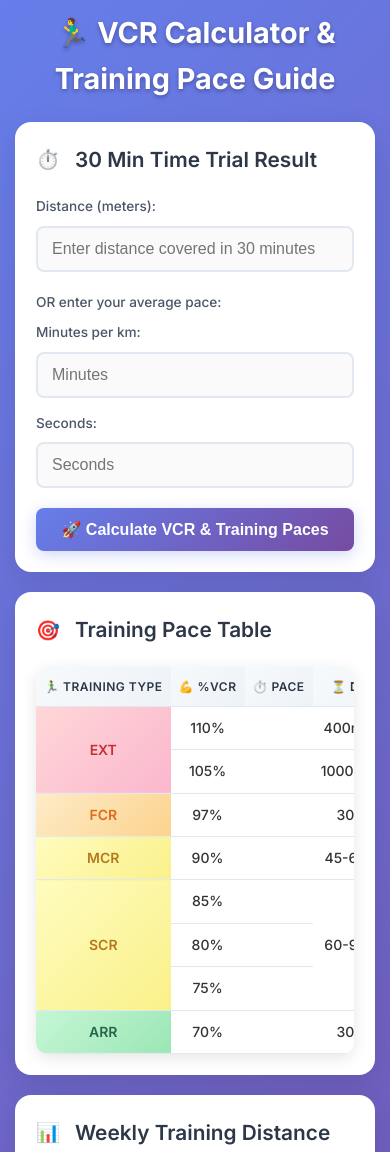
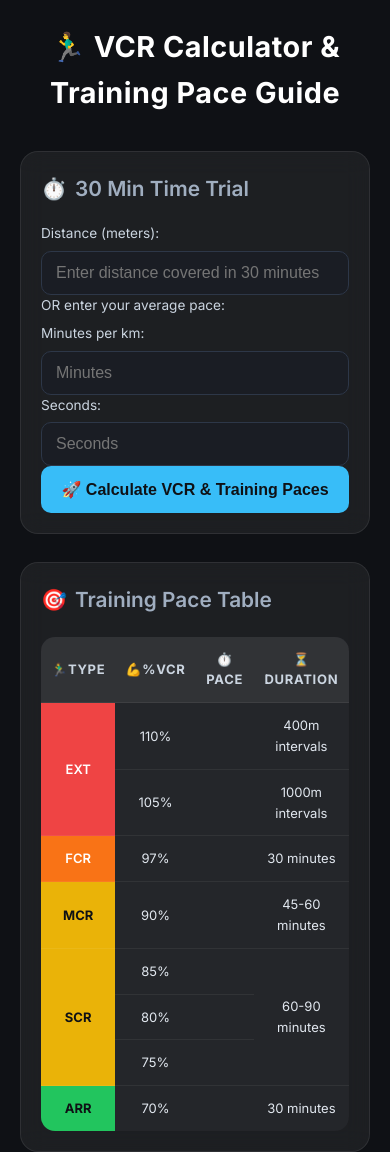
Before and after one commit to Tipakorn-Fu/RunningCalculator, a plain HTML site: page index.html in a window 390 px wide. Shown: the top 1152 px of the page. Drawn offline with Linux system fonts and the light colour scheme.

Commit message:
newx.html

```diff
--- a/index.html
+++ b/index.html
@@ -16,359 +16,196 @@
 
 body {
     font-family: 'Inter', sans-serif;
-            background: linear-gradient(135deg, #667eea 0%, #764ba2 100%);
-            color: #333;
+    background: #0f1115; /* dark performance base */
+    color: #e2e8f0;
     line-height: 1.6;
     min-height: 100vh;
-            padding: 20px 0;
+    padding: 24px 0;
 }
 
+/* CONTAINER */
 .container {
     max-width: 1200px;
     margin: 0 auto;
     padding: 0 20px;
 }
 
+/* HEADERS */
 h1 {
     text-align: center;
-            color: white;
-            font-size: 2.5rem;
+    font-size: 2.4rem;
     font-weight: 700;
-            margin-bottom: 30px;
-            text-shadow: 0 2px 4px rgba(0,0,0,0.3);
+    color: #ffffff;
+    margin-bottom: 35px;
+    letter-spacing: 0.5px;
 }
 
 h2 {
-            color: #2d3748;
-            font-size: 1.5rem;
+    font-size: 1.3rem;
     font-weight: 600;
-            margin-bottom: 20px;
     display: flex;
     align-items: center;
-            gap: 10px;
+    gap: 8px;
+    color: #a0aec0;
+    margin-bottom: 18px;
 }
 
+/* CORE SECTIONS (glass) */
 .section {
-            background: white;
-            border-radius: 16px;
-            padding: 30px;
-            margin-bottom: 30px;
-            box-shadow: 0 10px 30px rgba(0,0,0,0.1);
-            backdrop-filter: blur(10px);
-            border: 1px solid rgba(255,255,255,0.2);
-            transition: transform 0.3s ease, box-shadow 0.3s ease;
+    background: rgba(255,255,255,0.06);
+    border: 1px solid rgba(255,255,255,0.08);
+    border-radius: 18px;
+    padding: 28px;
+    margin-bottom: 28px;
+    backdrop-filter: blur(12px);
+    transition: all 0.25s ease;
 }
 
 .section:hover {
-            transform: translateY(-5px);
-            box-shadow: 0 20px 40px rgba(0,0,0,0.15);
+    border-color: rgba(255,255,255,0.15);
+    transform: translateY(-3px);
 }
 
-        .form-group {
-            margin-bottom: 20px;
-        }
-
-        .form-row {
-            display: flex;
-            gap: 15px;
-            align-items: end;
-        }
-
-        .form-row .form-group {
-            flex: 1;
-        }
-
-        .form-row .form-group:last-child {
-            flex: 0.5;
-        }
-
+/* INPUTS */
 label {
     display: block;
-            margin-bottom: 8px;
-            font-weight: 500;
-            color: #4a5568;
-            font-size: 0.9rem;
+    font-size: 0.85rem;
+    color: #cbd5e0;
+    margin-bottom: 6px;
 }
 
 input {
     width: 100%;
-            padding: 12px 16px;
-            border: 2px solid #e2e8f0;
-            border-radius: 8px;
+    padding: 12px 14px;
+    border-radius: 10px;
     font-size: 16px;
-            transition: all 0.3s ease;
-            background: #fafafa;
+    border: 1px solid #2d3748;
+    background: #1a1d24;
+    color: #e2e8f0;
+    transition: 0.25s border-color ease;
 }
 
 input:focus {
+    border-color: #38bdf8; /* sport cyan */
     outline: none;
-            border-color: #667eea;
-            background: white;
-            box-shadow: 0 0 0 3px rgba(102, 126, 234, 0.1);
 }
 
+/* BUTTONS */
 button {
-            background: linear-gradient(135deg, #667eea 0%, #764ba2 100%);
-            color: white;
-            padding: 14px 28px;
+    width: 100%;
+    padding: 14px 20px;
+    background: #38bdf8;
     border: none;
-            border-radius: 8px;
+    border-radius: 10px;
+    color: #0f1115;
+    font-size: 1rem;
+    font-weight: 700;
     cursor: pointer;
-            font-size: 16px;
-            font-weight: 600;
-            width: 100%;
-            transition: all 0.3s ease;
-            box-shadow: 0 4px 15px rgba(102, 126, 234, 0.3);
+    transition: 0.25s ease;
 }
 
 button:hover {
+    background: #4dd6ff;
     transform: translateY(-2px);
-            box-shadow: 0 6px 20px rgba(102, 126, 234, 0.4);
 }
 
 button:active {
-            transform: translateY(0);
+    transform: translateY(0px);
 }
 
+/* RESULT BOX */
 #vcrResult {
-            margin-top: 25px;
-            padding: 20px;
-            background: linear-gradient(135deg, #e6fffa 0%, #f0fff4 100%);
-            border-radius: 12px;
+    margin-top: 18px;
+    padding: 18px;
+    border-radius: 14px;
+    background: rgba(56, 189, 248, 0.1);
+    border: 1px solid #38bdf8;
+    color: #e2e8f0;
     text-align: center;
-            font-size: 18px;
-            font-weight: 600;
-            color: #2d3748;
-            border: 2px solid #38a169;
-            display: flex;
-            flex-direction: column;
-            align-items: center;
-            gap: 10px;
-            animation: slideIn 0.5s ease-out;
+    display: none;
 }
 
-        @keyframes slideIn {
-            from {
-                opacity: 0;
-                transform: translateY(20px);
-            }
-            to {
-                opacity: 1;
-                transform: translateY(0);
-            }
-        }
-
-        #vcrResult span {
-            display: block;
-        }
-
-        @media (min-width: 601px) {
-            #vcrResult {
-                flex-direction: row;
-                justify-content: center;
-            }
-        }
-
+/* TABLES */
 table {
     width: 100%;
     border-collapse: collapse;
+    overflow: hidden;
+    background: rgba(255,255,255,0.03);
+    border-radius: 14px;
     margin-top: 20px;
-            background: white;
-            border-radius: 12px;
-            overflow: hidden;
-            box-shadow: 0 4px 15px rgba(0,0,0,0.1);
-        }
-
-        th, td {
-            padding: 12px 16px;
-            text-align: center;
-            font-size: 14px;
-            border-bottom: 1px solid #e2e8f0;
 }
 
 th {
-            background: linear-gradient(135deg, #f7fafc 0%, #edf2f7 100%);
-            font-weight: 600;
-            color: #2d3748;
+    padding: 12px 10px;
+    background: rgba(255,255,255,0.06);
+    color: #cbd5e0;
     text-transform: uppercase;
-            letter-spacing: 0.5px;
-            font-size: 12px;
+    font-size: 11px;
+    letter-spacing: 0.7px;
 }
 
 td {
-            font-weight: 500;
+    padding: 12px 10px;
+    text-align: center;
+    border-top: 1px solid rgba(255,255,255,0.06);
 }
 
 tr:hover {
-            background: #f8fafc;
-            transition: background 0.3s ease;
+    background: rgba(255,255,255,0.04);
 }
 
-        /* Training type colors with better contrast */
+/* TRAINING LABEL COLORS – SPORT MODERN */
 .type-ext {
-            background: linear-gradient(135deg, #fed7d7 0%, #fbb6ce 100%);
-            color: #c53030;
+    background: #ef4444;
+    color: white;
     font-weight: 600;
 }
 
 .type-fcr {
-            background: linear-gradient(135deg, #feebc8 0%, #fbd38d 100%);
-            color: #dd6b20;
+    background: #f97316;
+    color: white;
     font-weight: 600;
 }
 
 .type-mcr-scr {
-            background: linear-gradient(135deg, #fefcbf 0%, #faf089 100%);
-            color: #b7791f;
-            font-weight: 600;
+    background: #eab308;
+    color: #0f1115;
+    font-weight: 700;
 }
 
 .type-arr {
-            background: linear-gradient(135deg, #c6f6d5 0%, #9ae6b4 100%);
-            color: #276749;
-            font-weight: 600;
+    background: #22c55e;
+    color: #0f1115;
+    font-weight: 700;
 }
 
-        .estimated-pace-table th {
-            background: linear-gradient(135deg, #e6fffa 0%, #bee3f8 100%);
-            color: #2c5282;
-        }
-
-        .estimated-pace-table td {
-            background: linear-gradient(135deg, #f0fff4 0%, #e6fffa 100%);
-        }
-
-        /* Heart Rate Zones */
+/* HR Zones */
 .hr-zone-recovery {
-            background: linear-gradient(135deg, #c6f6d5 0%, #9ae6b4 100%);
-            color: #276749;
+    background: #22c55e;
+    color: #0f1115;
 }
 
 .hr-zone-aerobic {
-            background: linear-gradient(135deg, #feebc8 0%, #fbd38d 100%);
-            color: #dd6b20;
+    background: #eab308;
+    color: #0f1115;
 }
 
 .hr-zone-anaerobic {
-            background: linear-gradient(135deg, #fed7d7 0%, #fbb6ce 100%);
-            color: #c53030;
+    background: #ef4444;
+    color: #ffffff;
 }
 
-        /* Icons */
-        .icon {
-            font-size: 1.2rem;
-            margin-right: 5px;
+/* RESPONSIVE */
+@media (max-width: 768px) {
+    h1 { font-size: 1.8rem; }
+    .section { padding: 20px; }
+    th, td { font-size: 13px; }
 }
 
-        /* Loading animation */
-        .calculating {
-            opacity: 0.6;
-            pointer-events: none;
+@media (max-width: 600px) {
+    table { display: block; overflow-x: auto; }
 }
 
-        .calculating button {
-            background: #a0aec0;
-            cursor: not-allowed;
-        }
-
-        /* Tooltip styles */
-        .tooltip {
-            position: relative;
-            display: inline-block;
-        }
-
-        .tooltip:hover::after {
-            content: attr(data-tooltip);
-            position: absolute;
-            bottom: 100%;
-            left: 50%;
-            transform: translateX(-50%);
-            background: #2d3748;
-            color: white;
-            padding: 8px 12px;
-            border-radius: 6px;
-            font-size: 12px;
-            white-space: nowrap;
-            z-index: 1000;
-            box-shadow: 0 4px 12px rgba(0,0,0,0.3);
-        }
-
-        /* Pulse animation for results */
-        .pulse {
-            animation: pulse 2s infinite;
-        }
-
-        @keyframes pulse {
-            0% { transform: scale(1); }
-            50% { transform: scale(1.05); }
-            100% { transform: scale(1); }
-        }
-
-        /* --- RESPONSIVE DESIGN --- */
-
-        /* For tablets and smaller devices */
-        @media (max-width: 768px) {
-            body {
-                padding: 10px 0;
-            }
-
-            .container {
-                padding: 0 15px;
-            }
-
-            h1 {
-                font-size: 1.8rem;
-                margin-bottom: 20px;
-            }
-
-            h2 {
-                font-size: 1.3rem;
-            }
-
-            .section {
-                padding: 20px;
-                margin-bottom: 20px;
-            }
-
-            .form-row {
-                flex-direction: column;
-                align-items: stretch;
-                gap: 15px;
-            }
-
-            .form-row .form-group {
-                margin-bottom: 0;
-            }
-
-            label {
-                font-size: 0.85rem;
-            }
-
-            input, button {
-                font-size: 1rem;
-                padding: 12px 14px;
-            }
-
-            th, td {
-                padding: 10px 8px;
-            }
-
-            #vcrResult {
-                flex-direction: column;
-                font-size: 1rem;
-                padding: 15px;
-                gap: 8px;
-            }
-        }
-
-        /* For very small screens to ensure tables are scrollable */
-        @media (max-width: 600px) {
-            table {
-                display: block;
-                overflow-x: auto;
-                white-space: nowrap;
-            }
-        }
 
     </style>
 </head>
@@ -377,7 +214,7 @@
         <h1>🏃‍♂️ VCR Calculator & Training Pace Guide</h1>
 
         <div class="section">
-            <h2><span class="icon">⏱️</span>30 Min Time Trial Result</h2>
+            <h2><span class="icon">⏱️</span>30 Min Time Trial </h2>
             <div class="form-group">
                 <label for="distance">Distance (meters):</label>
                 <input type="number" id="distance" placeholder="Enter distance covered in 30 minutes" min="0">
@@ -396,9 +233,10 @@
                 </div>
             </div>
             <button onclick="calculateVCRAndPace()">🚀 Calculate VCR & Training Paces</button>
-            <div id="vcrResult" style="display: none;" aria-live="polite">
-                <span id="vcrValue"></span>
-                <span id="vcrPaceValue"></span>
+
+            <div id="vcrResult" aria-live="polite">
+    <div id="vcrValue" class="vcr-text"></div>
+    <div id="vcrPaceValue" class="vcr-text"></div>
             </div>
         </div>
 
@@ -408,7 +246,7 @@
                 <thead>
                     <tr>
                         <th>🏃‍♂️ Distance</th>
-                        <th>� %VCR</th>
+                        <th>💪%VCR</th>
                         <th>⏱️ Pace</th>
                         <th>🎯 Estimated Time (H:M:S)</th>
                     </tr>
@@ -447,8 +285,8 @@
             <table>
                 <thead>
                     <tr>
-                        <th>🏃‍♂️ Training Type</th>
-                        <th>💪 %VCR</th>
+                        <th>🏃‍♂️Type</th>
+                        <th>💪%VCR</th>
                         <th>⏱️ Pace</th>
                         <th>⏳ Duration</th>
                     </tr>
```
Lines whose indentation alone changed are shown as unchanged.
